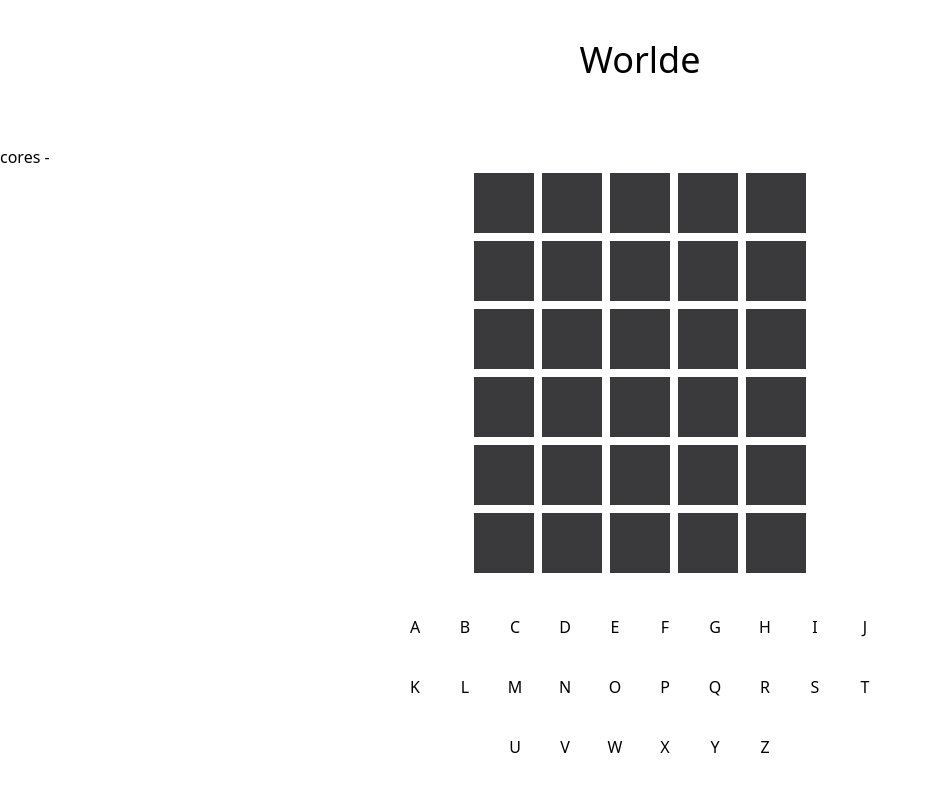
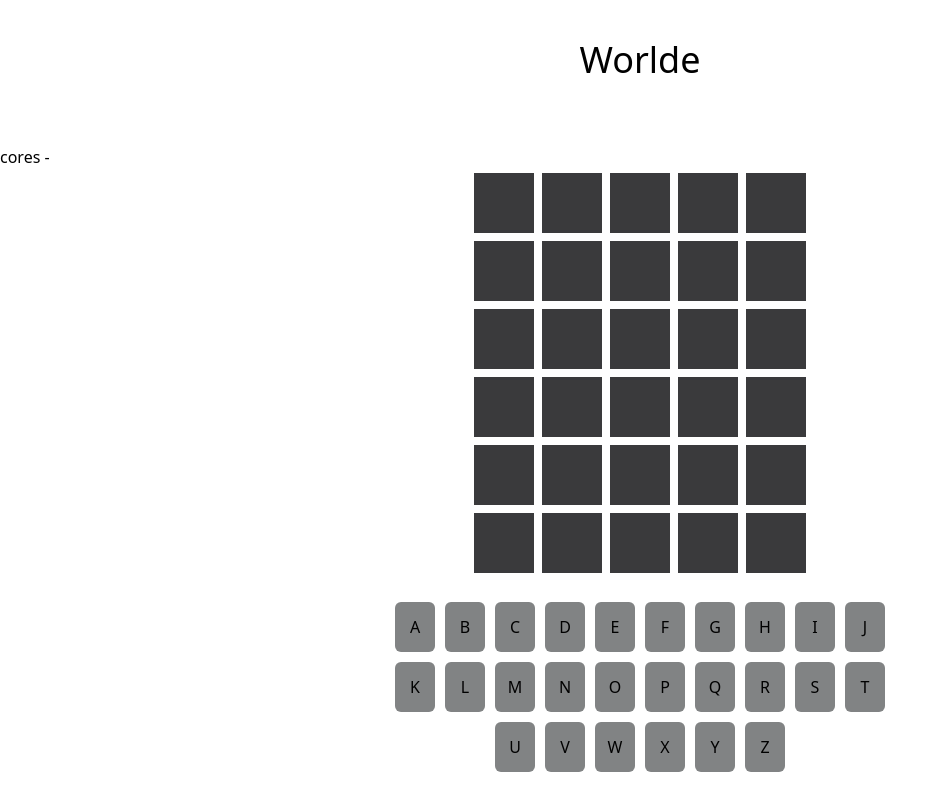
Before and after one commit to AcronRK/wordle-clone, a React (Vite) app: page / in a window 1280 px wide. Shown: the whole page, without its empty margins (0-947 px from the left). Built offline with nearby package versions, Linux system fonts and the light colour scheme; data requests are answered from the project's data file.

Commit message:
fixed keyboard color change

```diff
--- a/src/components/Keypad.tsx
+++ b/src/components/Keypad.tsx
@@ -1,5 +1,6 @@
 import React, { useEffect, useState } from 'react'
 import keyboard from '../../data/keyboard.json'
+
 
 type Props = {
     usedLetters: UsedLetter
@@ -9,6 +10,19 @@ interface Letter {
     key: string;
 }
 
+// couldnt find a better solution for mapping the colors
+const getBackgroundColor = (color: string) => {
+    if(color === "green")
+        return "#538d4e";
+
+    if(color === "grey")
+        return "#3a3a3c";
+
+    if(color === "yellow")
+        return "#b59f3b"
+
+    return "#818384";
+}
 
 const Keypad = ({usedLetters}: Props) => {
     const [letters, setLetters] = useState<Letter[]>([])
@@ -22,11 +36,13 @@ const Keypad = ({usedLetters}: Props) => {
 
         <div className='my-[20px] mx-auto max-w-[500px] text-center'>
             {letters.map((letter, index) => {
-                let color: string = usedLetters[letter.key] || "keyboard";
+                const color: string = usedLetters[letter.key] || "keyboard";
+
                 return(
                     <div
-                    key={index}
-                    className={`m-[5px] w-[40px] h-[50px] inline-block rounded-md uppercase leading-[50px] text-black justify-center bg-${color}`}
+                        key={index}
+                        className={`m-[5px] w-[40px] h-[50px] inline-block rounded-md uppercase leading-[50px] text-black justify-center`}
+                        style={{ backgroundColor: getBackgroundColor(color)}}
                     >
                        {letter.key}
                    </div>
--- a/tailwind.config.js
+++ b/tailwind.config.js
@@ -10,8 +10,7 @@ export default {
       'grey': '#3a3a3c',
       'yellow': '#b59f3b',
       'white': '#ffffff',
-      'keyboard': '#818384'
-    }
+    },
   },
   plugins: [],
 }
```
